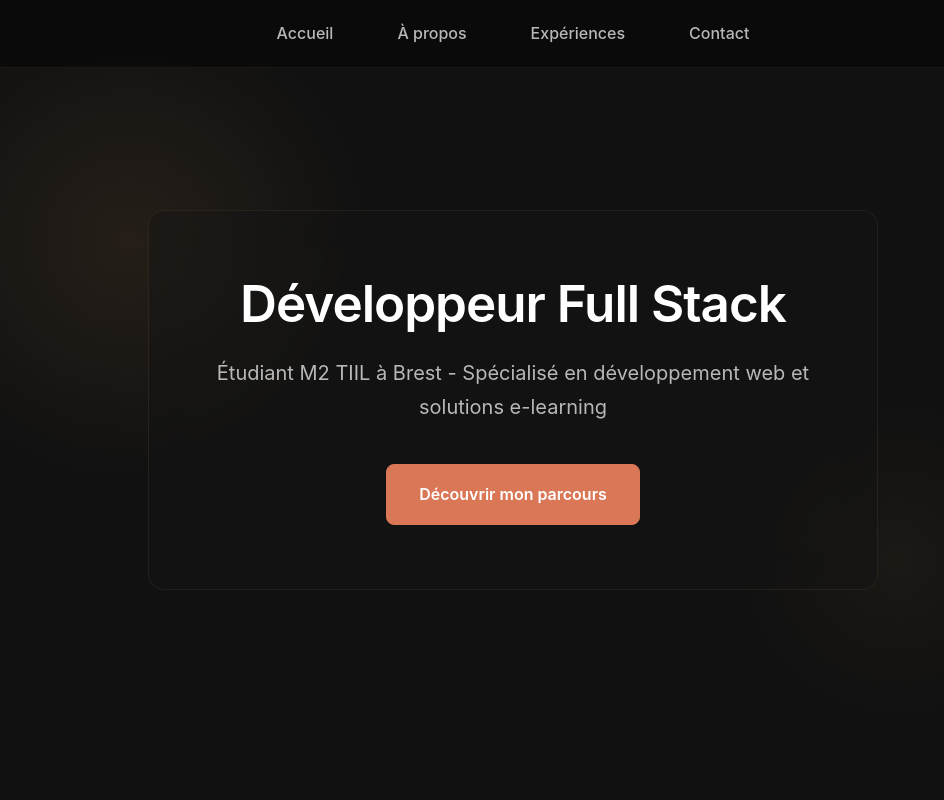
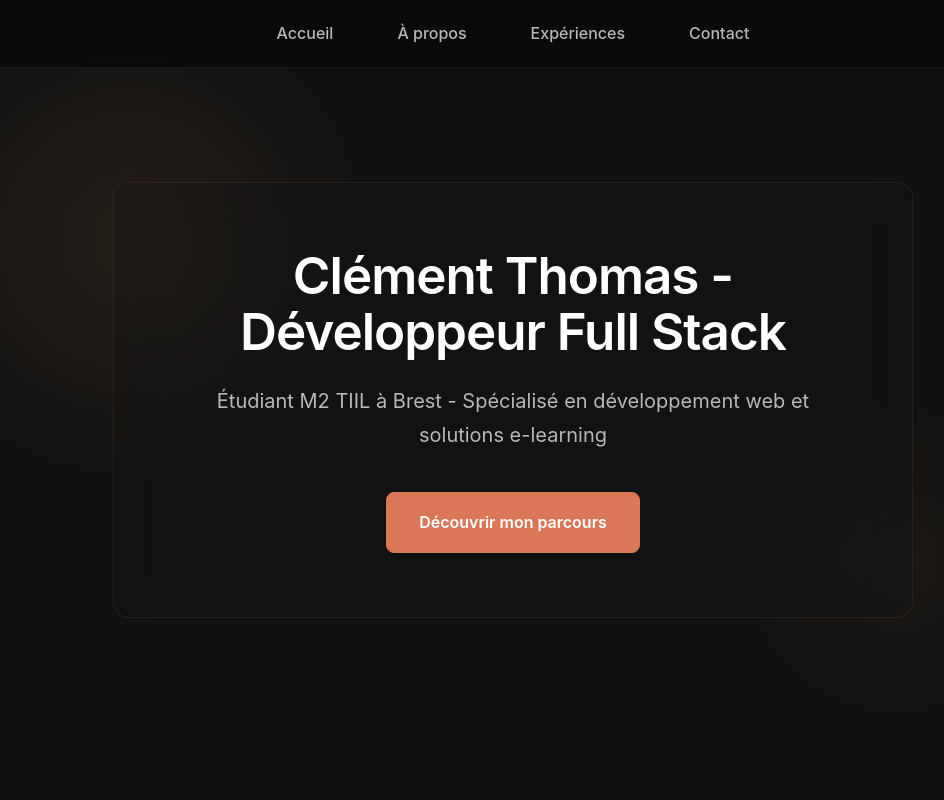
Before and after one commit to ClementThomas22/Portfolio, a plain HTML site: page index.html in a window 1280 px wide. Shown: the top 800 px of the page, without its empty margins (127-1071 px from the left). Drawn offline with Linux system fonts and the light colour scheme.

Commit message:
Ajout du nom et prénom dans le titre principal
Affiche maintenant "Clément Thomas - Développeur Full Stack" pour identifier clairement le propriétaire du portfolio lors de la correction.

```diff
--- a/index.html
+++ b/index.html
@@ -21,7 +21,7 @@
 
     <section id="accueil" class="hero">
         <div class="hero-content">
-            <h1>Développeur Full Stack</h1>
+            <h1>Clément Thomas - Développeur Full Stack</h1>
             <p>Étudiant M2 TIIL à Brest - Spécialisé en développement web et solutions e-learning</p>
             <a href="#apropos" class="cta-button">Découvrir mon parcours</a>
         </div>
```
